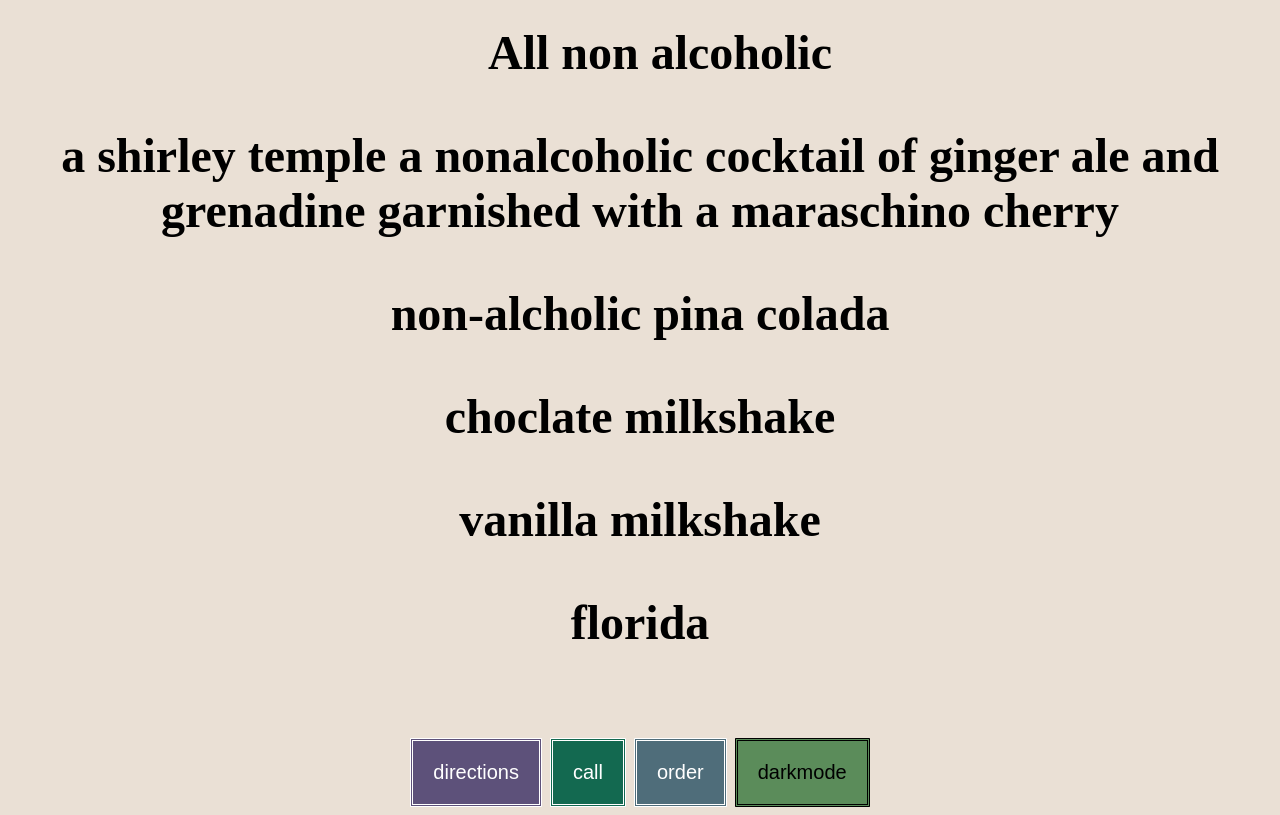
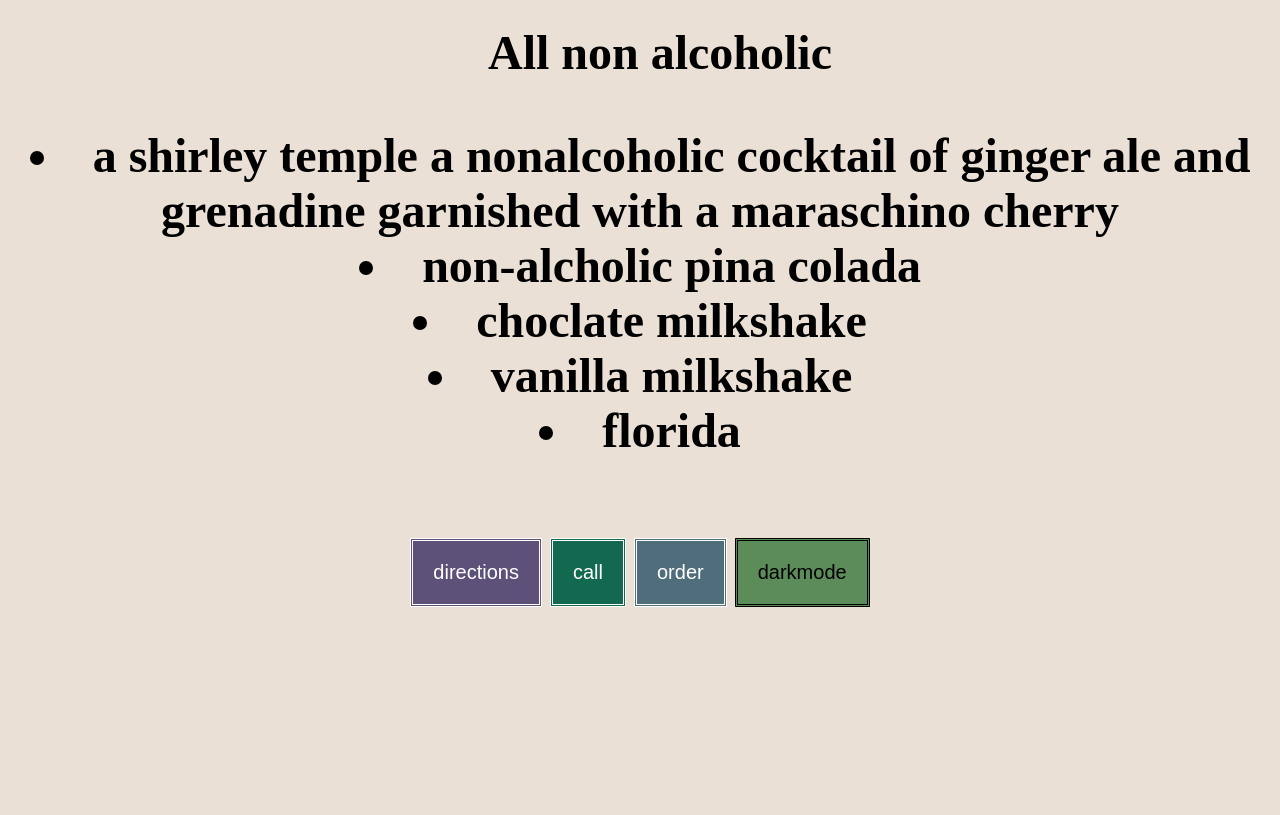
Before and after one commit to tstreet232/Streets-, a plain HTML site: page menu.html in a window 1280 px wide. Shown: the part 1180-1995 px from the top of the page. After the commit the page ends 1795 px from the top, so only its background shows below. Drawn offline with Linux system fonts and the light colour scheme.

Commit message:
Update menu.html

```diff
--- a/menu.html
+++ b/menu.html
@@ -54,11 +54,11 @@
   <h2> kids bar<h2>
 
     <ol> All non alcoholic</ol>
-    <p> a shirley temple a nonalcoholic cocktail of ginger ale and grenadine garnished with a maraschino cherry <p>
-    <p> non-alcholic pina colada<p>
-    <p>choclate milkshake</p>
-    <p>vanilla milkshake</p>
-    <p>florida</p>
+    <li> a shirley temple a nonalcoholic cocktail of ginger ale and grenadine garnished with a maraschino cherry </li>
+    <li> non-alcholic pina colada</li>
+    <li>choclate milkshake</li>
+    <li>vanilla milkshake</li>
+    <li>florida</li>
     </div>
 
      <button onclick= "directions()" class="yes">directions</button>
```
